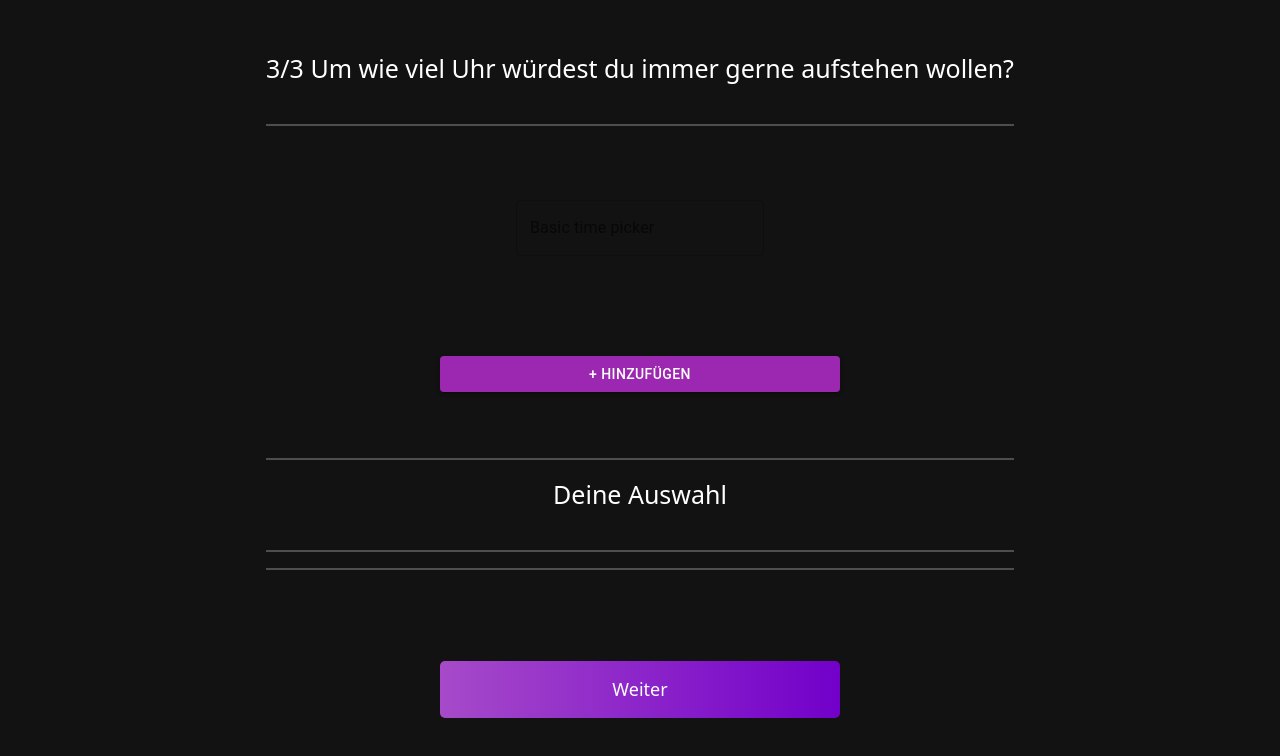
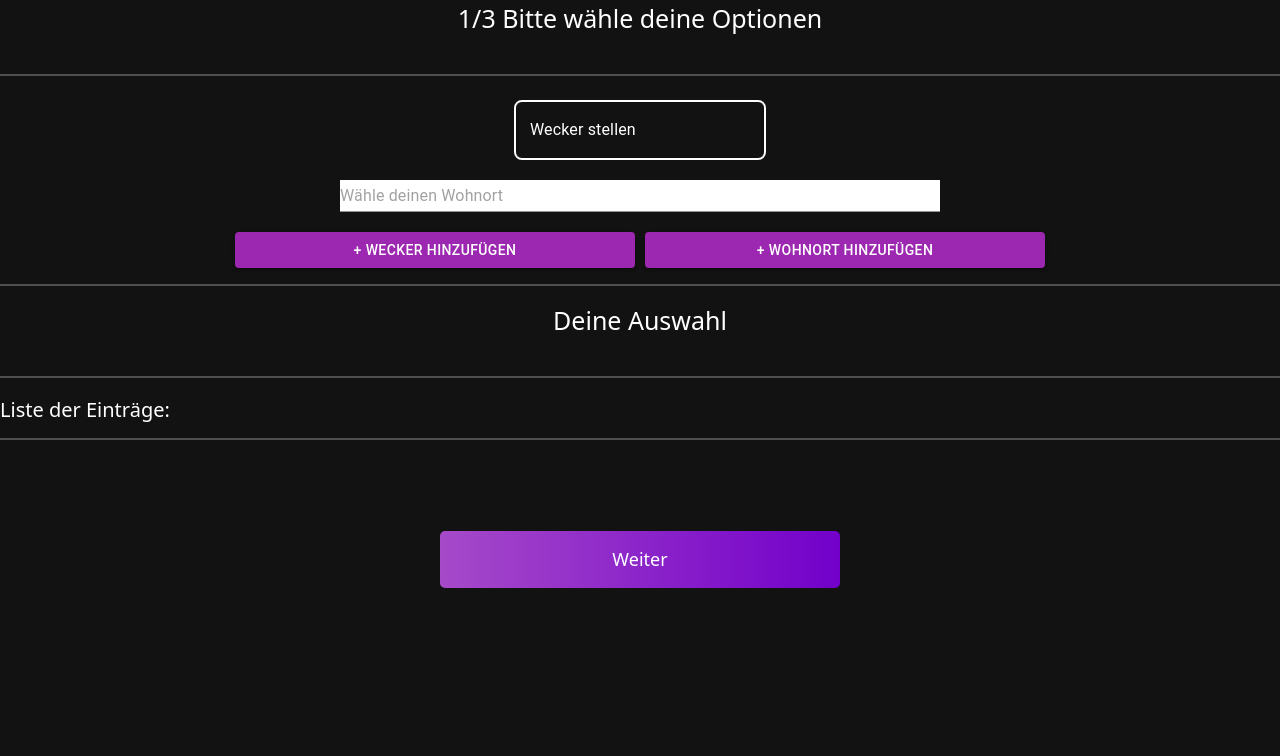
Before and after one commit to Shibdrex/AdvancedSoftwareEngineering, a React (Create React App) app in the folder Frontend-Module/: page /setTime in a window 1280 px wide. Shown: the top 756 px of the page. Built offline with nearby package versions, Linux system fonts and the light colour scheme.

Commit message:
Frontend: Man kann nun wohnort und wecker einstellen. Liste muss verbessert werden

```diff
--- a/Frontend-Module/src/components/Preferences/PrefComponents/Interests/InterestsFields.js
+++ b/Frontend-Module/src/components/Preferences/PrefComponents/Interests/InterestsFields.js
@@ -9,7 +9,7 @@ function InterestsFields({ task, setTask, priority, setPriority, handleAddTask }
           sx ={{
           border: '2px solid white',
           borderRadius: '8px',}}
-          label="Neue Aufgabe"
+          label="Interesse angeben"
           variant="outlined"
           value={task}
           onChange={(e) => setTask(e.target.value)}
--- a/Frontend-Module/src/components/Preferences/PrefComponents/Time/Clock.js
+++ b/Frontend-Module/src/components/Preferences/PrefComponents/Time/Clock.js
@@ -4,19 +4,72 @@ import { DemoContainer } from '@mui/x-date-pickers/internals/demo';
 import { AdapterDayjs } from '@mui/x-date-pickers/AdapterDayjs';
 import { LocalizationProvider } from '@mui/x-date-pickers/LocalizationProvider';
 import { TimePicker } from '@mui/x-date-pickers/TimePicker';
-import { Button } from '@mui/material';
+import { Button, Input } from '@mui/material';
+import dayjs from 'dayjs'; // Importiere dayjs
 
-function Clock(){
+function Clock({ onAddEntry }) {
+    const [time, setTime] = React.useState(null);
+    const [location, setLocation] = React.useState('');
+
+    const handleAddTime = () => {
+        if (time) {
+            // Umwandeln in ein lesbares Format
+            const formattedTime = time.format('HH:mm'); // Format anpassen, wie du möchtest
+            onAddEntry({ type: 'Wecker', value: formattedTime });
+            setTime(null);
+        }
+    };
+
+    const handleAddLocation = () => {
+        if (location) {
+            onAddEntry({ type: 'Wohnort', value: location });
+            setLocation('');
+        }
+    };
+
     return (
-      <div className='content'>
+        <div style={{ gap: '25px' }}>
+            <div className="flex-container" style={{ display: 'flex', flexDirection: 'column', gap: '20px' }}>
                 <LocalizationProvider dateAdapter={AdapterDayjs}>
                     <DemoContainer components={['TimePicker']}>
-                <TimePicker label="Basic time picker" />
+                        <TimePicker
+                            label="Wecker stellen"
+                            value={time}
+                            onChange={(newValue) => setTime(newValue)}
+                            sx={{
+                                border: '2px solid white',
+                                borderRadius: '8px',
+                                '& .MuiInputBase-input': {
+                                    color: 'white',
+                                },
+                                '& .MuiInputLabel-root': {
+                                    color: 'white',
+                                },
+                                '& .MuiFormHelperText-root': {
+                                    color: 'white',
+                                },
+                                '& .MuiSvgIcon-root': {
+                                    color: 'white',
+                                },
+                            }}
+                        />
                     </DemoContainer>
                 </LocalizationProvider>
-         <Button variant="contained" color="secondary">
-            + Hinzufügen
+                <Input
+                    value={location}
+                    onChange={(e) => setLocation(e.target.value)}
+                    sx={{ background: 'white', width: '600px' }}
+                    placeholder="Wähle deinen Wohnort"
+                />
+                <div style={{ display: 'flex', gap: '10px' }}>
+                    <Button variant="contained" color="secondary" onClick={handleAddTime}>
+                        + Wecker hinzufügen
                     </Button>
+                    <Button variant="contained" color="secondary" onClick={handleAddLocation}>
+                        + Wohnort hinzufügen
+                    </Button>
+                </div>
+            </div>
         </div>
     );
 }
--- /dev/null
+++ b/Frontend-Module/src/components/Preferences/PrefComponents/Time/SetClockAndArea.js
@@ -0,0 +1,16 @@
+import React from 'react';
+
+function SetClockAndArea({ entries }) {
+    return (
+        <div style={{ marginTop: '20px', color: 'white' }}>
+            <h5>Liste der Einträge:</h5>
+            <ul>
+                {entries.map((entry, index) => (
+                    <li key={index}>{entry.type}: {entry.value}</li>
+                ))}
+            </ul>
+        </div>
+    );
+}
+
+export default SetClockAndArea;
--- a/Frontend-Module/src/components/Preferences/SetTime.js
+++ b/Frontend-Module/src/components/Preferences/SetTime.js
@@ -1,19 +1,30 @@
-import React from 'react';
+import React, { useState } from 'react';
 import GeneralLayout from './GeneralLayout';
 import Clock from './PrefComponents/Time/Clock';
+import SetClockAndArea from './PrefComponents/Time/SetClockAndArea';
 
-function SetTime(){
+function App() {
+    const [entries, setEntries] = useState([]);
 
-    return(
-        <div className='content'>
+    const addEntry = (entry) => {
+        setEntries((prev) => [...prev, entry]);
+    };
+
+    const removeEntry = (index) => {
+        setEntries((prev) => prev.filter((_, i) => i !== index));
+    };
+
+    return (
         <GeneralLayout
-        step={3}
-        question="Um wie viel Uhr würdest du immer gerne aufstehen wollen?"
-        component_one= {<Clock></Clock>}
-        nextRoute="/submit_start_settings">
-        </GeneralLayout>
-        </div>
-    )
+            step={1}
+            question="Bitte wähle deine Optionen"
+            component_one={<Clock onAddEntry={addEntry} />}
+            class_name_one="clock-container"
+            class_name_two="entry-list-container"
+            component_two={<SetClockAndArea entries={entries} onRemoveEntry={removeEntry} />}
+            nextRoute="/nächste-route"
+        />
+    );
 }
 
-export default SetTime;
+export default App;
```
Lines whose indentation alone changed are shown as unchanged.
